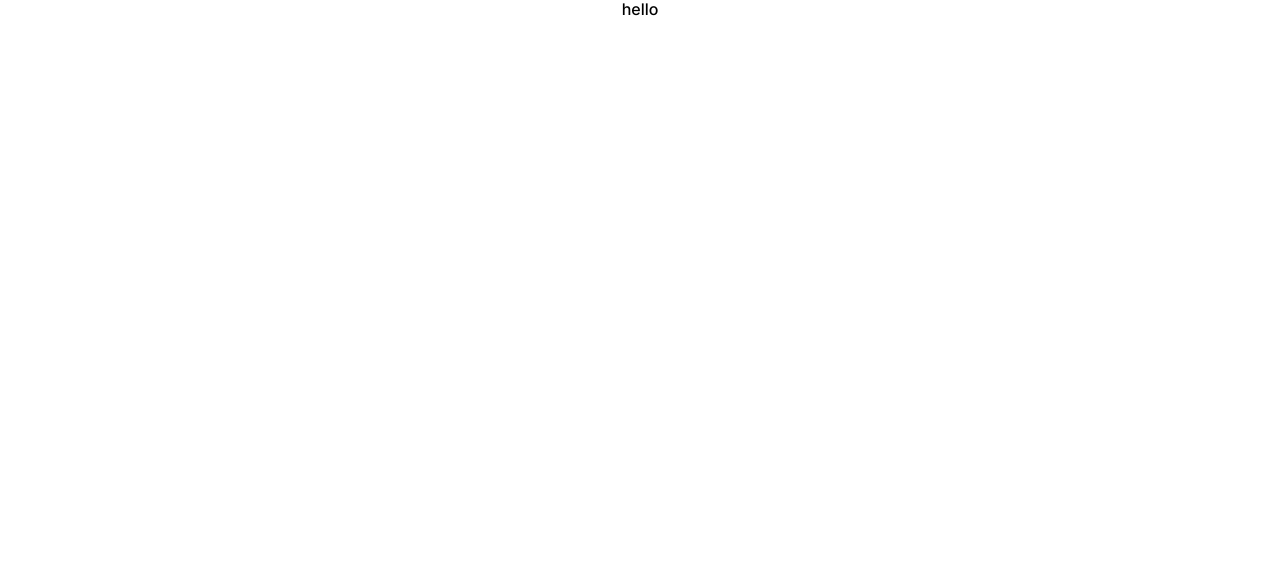
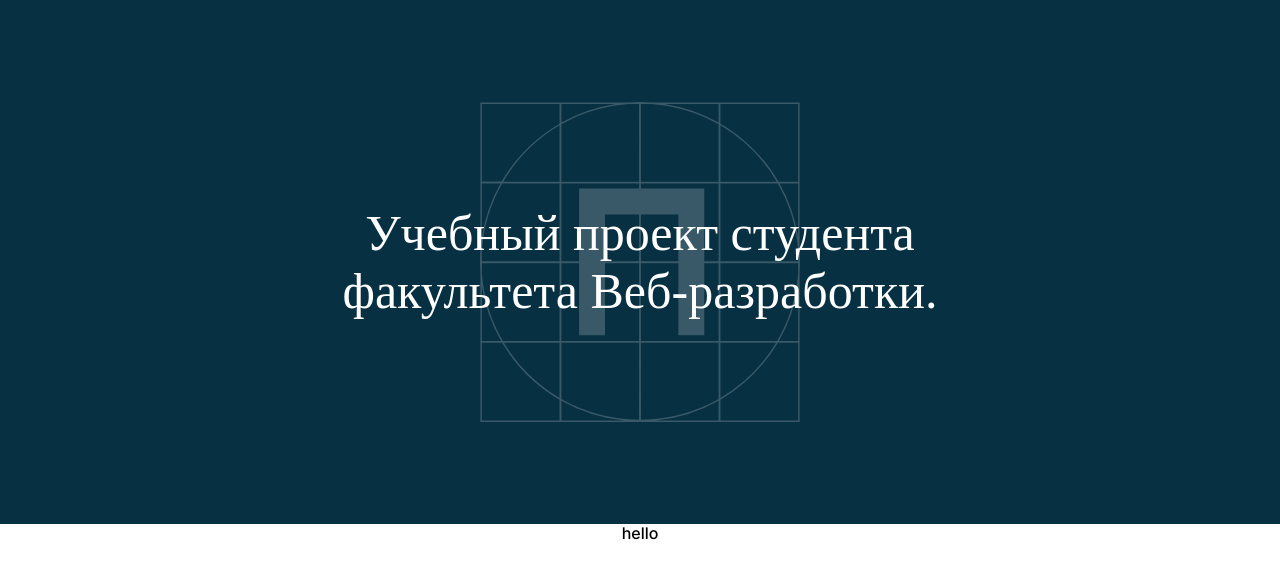
Before and after one commit to eugenvetrov/movies-explorer-frontend, a React (Create React App) app: page / in a window 1280 px wide. Shown: the top 578 px of the page. Built offline with nearby package versions, Linux system fonts and the light colour scheme.

Commit message:
Make header component

```diff
--- a/src/components/App/App.js
+++ b/src/components/App/App.js
@@ -1,10 +1,14 @@
 import './App.css';
+import Header from '../Header/Header.js'
 
 function App() {
   return (
+    <>
+    <Header />
     <div className="page">
       hello
     </div>
+    </>
   );
 }
 
--- /dev/null
+++ b/src/components/Header/Header.css
@@ -0,0 +1,25 @@
+.header {
+    display: flex;
+    width: 100%;
+    min-height: 524px;
+    background-color: #073042;
+    justify-content: center;
+    align-items: center;
+}
+
+.header__logo {
+    display: flex;
+    position: relative;
+    width: 320px;
+    height: 320px;
+}
+
+.header__title {
+    position: absolute;
+    color: #fff;
+    font-size: 50px;
+    line-height: 58px;
+    width: 730px;
+    text-align: center;
+    z-index: 2;
+}
--- /dev/null
+++ b/src/components/Header/Header.js
@@ -0,0 +1,13 @@
+import './Header.css';
+import logoHeader from '../../images/logo-header.svg';
+
+function Header() {
+  return (
+    <header className="header">
+      <img src={logoHeader} className="header__logo" alt="Логотип"/>
+      <p className="header__title">Учебный проект студента факультета Веб-разработки.</p>
+    </header>
+  );
+}
+
+export default Header;
```
Also changed, not shown: src/images/logo-header.svg (added).
